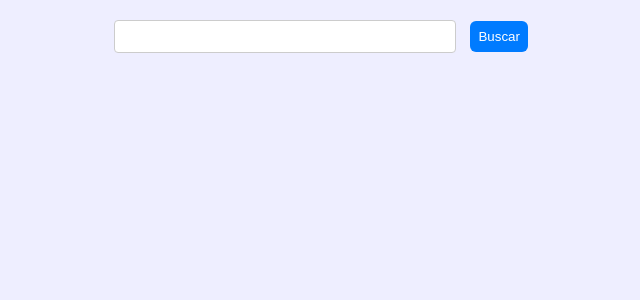
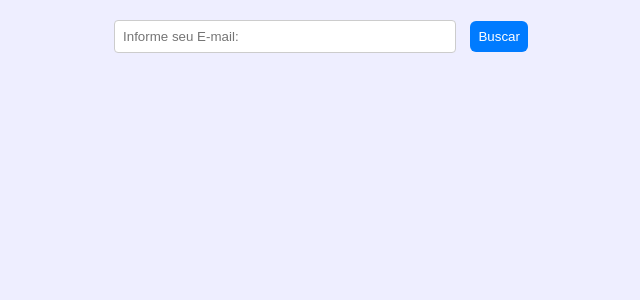
Before and after one commit to RAFAEL-222/LogicaProgramacaoUMC, a PHP site: page /back/verificarCadastro.php in a window 1280 px wide. Shown: the part 38-338 px from the top of the page, without its empty margins (319-959 px from the left). Run offline with PHP 8.4, Linux system fonts and the light colour scheme.

Commit message:
21-05-2025

```diff
--- a/PHP-3/CRUD/back/excluirCadastro.php
+++ b/PHP-3/CRUD/back/excluirCadastro.php
@@ -23,8 +23,4 @@
 
     }
 
-
-
-
-
 ?>
--- a/PHP-3/CRUD/back/verificarCadastro.php
+++ b/PHP-3/CRUD/back/verificarCadastro.php
@@ -18,96 +18,84 @@
     </header>
 
     <main>
-        <section id ="containerSection">
-                <form action="verificarCadastro.php" method= "post">
-                        <input type="email" placeholdaer="Informe seu E-mail: " name="email" id="email">
+        <section id="containerSection">
+            <form action="verificarCadastro.php" method="post">
+                <input type="email" placeholder="Informe seu E-mail: " name="email" id="email">
                 <input type="submit" value="Buscar">
             </form>
         </section>
         <section>
 
             <?php
-
-                        //Verificar se o campo email esta preenchido
-
-                        if(isset($_POST["email"])){
-                                //Exibir as informacoes passadas pelo form
-                                //echo var_dump($_POST);
-
-                                //Salva a informacao de emial eviado pelo o form
+            // Verificar se o campo email está preenchido
+            if (isset($_POST["email"])) {
+                // Salva a informação de email enviada pelo form
                 $email = $_POST["email"];
 
-                                //Recebe as informacoes de conexao com o DB
+                // Recebe as informações de conexão com o DB
                 include("../conexao/conexao.php");
 
-                                //Querry ao Banco de Dados
+                // Query ao Banco de Dados
                 $sql = "SELECT * FROM usuarios WHERE email = ?";
 
-                                //Preparar a conexao junto da consulta
-                                $stmt = $conn -> prepare($sql);
+                // Preparar a conexão junto da consulta
+                $stmt = $conn->prepare($sql);
 
-                                //Validando se a conexao foi feita com sucesso
-                                if($stmt){
-                                        //Troca de informacao de email pela ? no $sql
-                                        $stmt -> bind_param("s", $email);
-                                        //Execute o comando
-                                        $stmt -> execute();
-                                        //Salva o resultado da consulta
-                                        $resultado = $stmt -> get_result();
+                // Validando se a conexão foi feita com sucesso
+                if ($stmt) {
+                    // Troca de informação de email pela ? no $sql
+                    $stmt->bind_param("s", $email);
+                    // Executa o comando
+                    $stmt->execute();
+                    // Salva o resultado da consulta
+                    $resultado = $stmt->get_result();
 
-                                        if($resultado ->num_rows > 0){
-
-                                                //Armazenar as informacoes vindas do db
+                    if ($resultado->num_rows > 0) {
+                        // Armazenar as informações vindas do db
                         $row = $resultado->fetch_assoc();
 
-
-                                                echo"
-
+                        echo "
                             <table>
                                 <thead>
                                     <tr>
                                         <th>ID</th>
                                         <th>Nome</th>
                                         <th>Sobrenome</th>
-                                                                                <th>E-email</th>
+                                        <th>E-mail</th>
                                         <th>Excluir</th>
                                     </tr>
                                 </thead>
                                 <tbody>
+                                    <tr>
                                         <td>{$row['ID']}</td>
                                         <td>{$row['NOME']}</td>
                                         <td>{$row['SOBRENOME']}</td>
                                         <td>{$row['EMAIL']}</td>
                                         <td>
                                             <form action='excluirCadastro.php' method='post'>
-                                                                                        <input type='hidden' name='{$row['ID']}'>
-                                                                                        <input type='submit' id='btn-excluir'
-                                                                                        value='EXCLUIR'>
+                                                <input type='hidden' name='id' value='{$row['ID']}'>
+                                                <input type='submit' id='btn-excluir' value='EXCLUIR'>
                                             </form>
-
                                         </td>
+                                    </tr>
                                 </tbody>
                             </table>
                         ";
-
-                                        }else {
-                                                echo "<div class='m mensagem erro'> E-email $email nao encontrado </div>";
+                    } else {
+                        echo "<div class='mensagem erro'>E-mail $email não encontrado</div>";
                     }
 
-                                        //Encerra a consulta SQL
-                                        $stmt ->close();
+                    // Encerra a consulta SQL
+                    $stmt->close();
                 } else {
-                                        echo "<div class='mensagem erro'> Erro na consulta </div>";
+                    echo "<div class='mensagem erro'>Erro na consulta</div>";
                 }
 
-                                //Encerrar a conexao com o banco de dados
-                                $conn ->close();
+                // Encerra a conexão com o banco de dados
+                $conn->close();
             }
-
             ?>
-
         </section>
     </main>
-
 </body>
 </html>
--- a/PHP-3/CRUD/conexao/conexao.php
+++ b/PHP-3/CRUD/conexao/conexao.php
@@ -12,5 +12,4 @@ if ($conn->connect_error){
     echo "Conexão Falhou";
 }
 
-
 ?>
--- a/PHP-3/CRUD/index.php
+++ b/PHP-3/CRUD/index.php
@@ -9,7 +9,7 @@
 </head>
 <body>
     <h1>Bem-Vindo ao sistema de cadastro</h1>
-        <p>Escolha uma das opcoes abaixo</p>
+    <p>Escolha uma das opções abaixo</p>
 
     <div class="menu">
         <a href="back/cadastro.php">Cadastro</a>
@@ -18,6 +18,5 @@
         <a href="back/verificarNota.php">Verificar Nota</a>
         <a href="back/atualizarNota.php">Atualizar Nota</a>
     </div>
-
 </body>
 </html>
```
Also changed, not shown: PHP-3/CRUD/back/cadastro.php (+0 -7 lines). Lines whose indentation alone changed are shown as unchanged.
